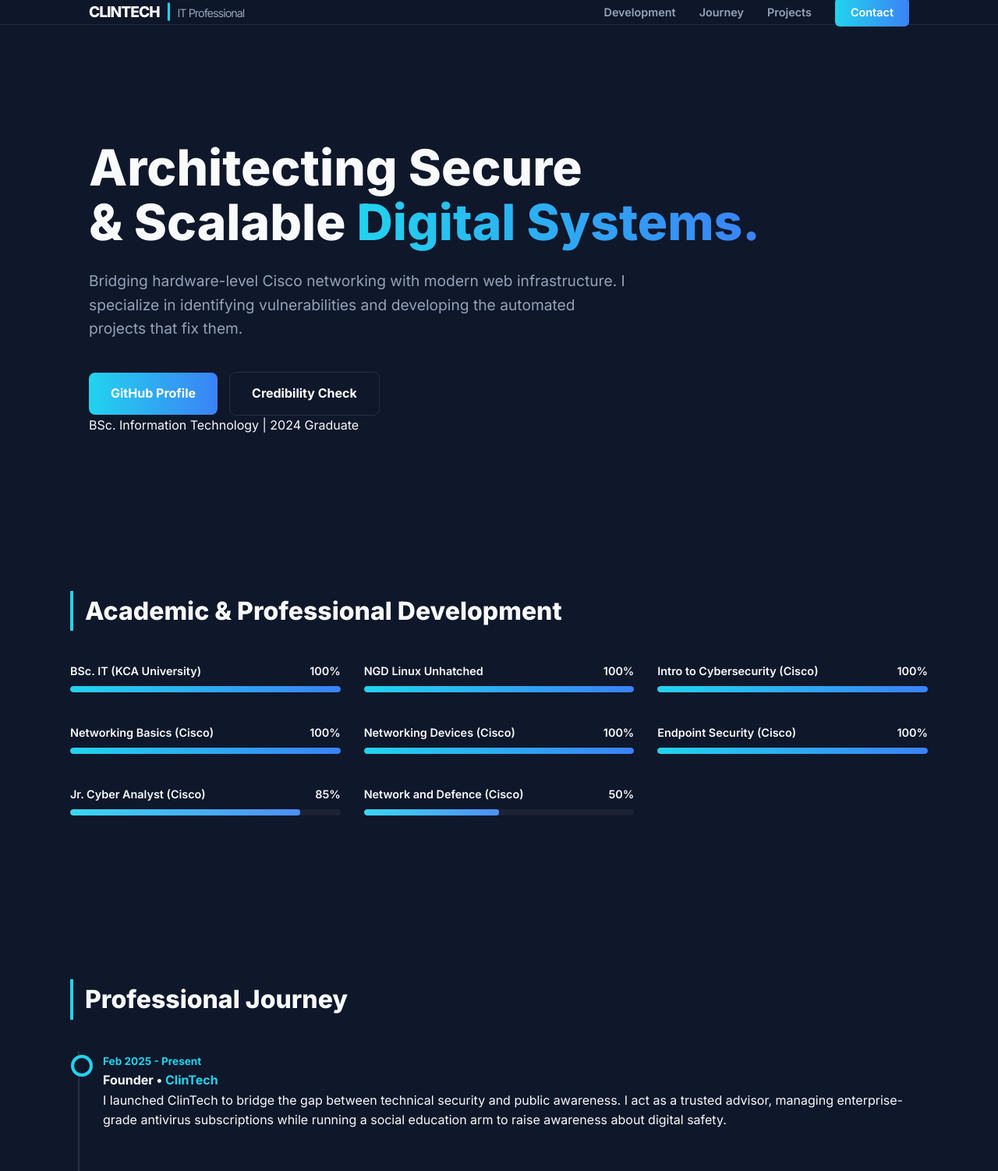
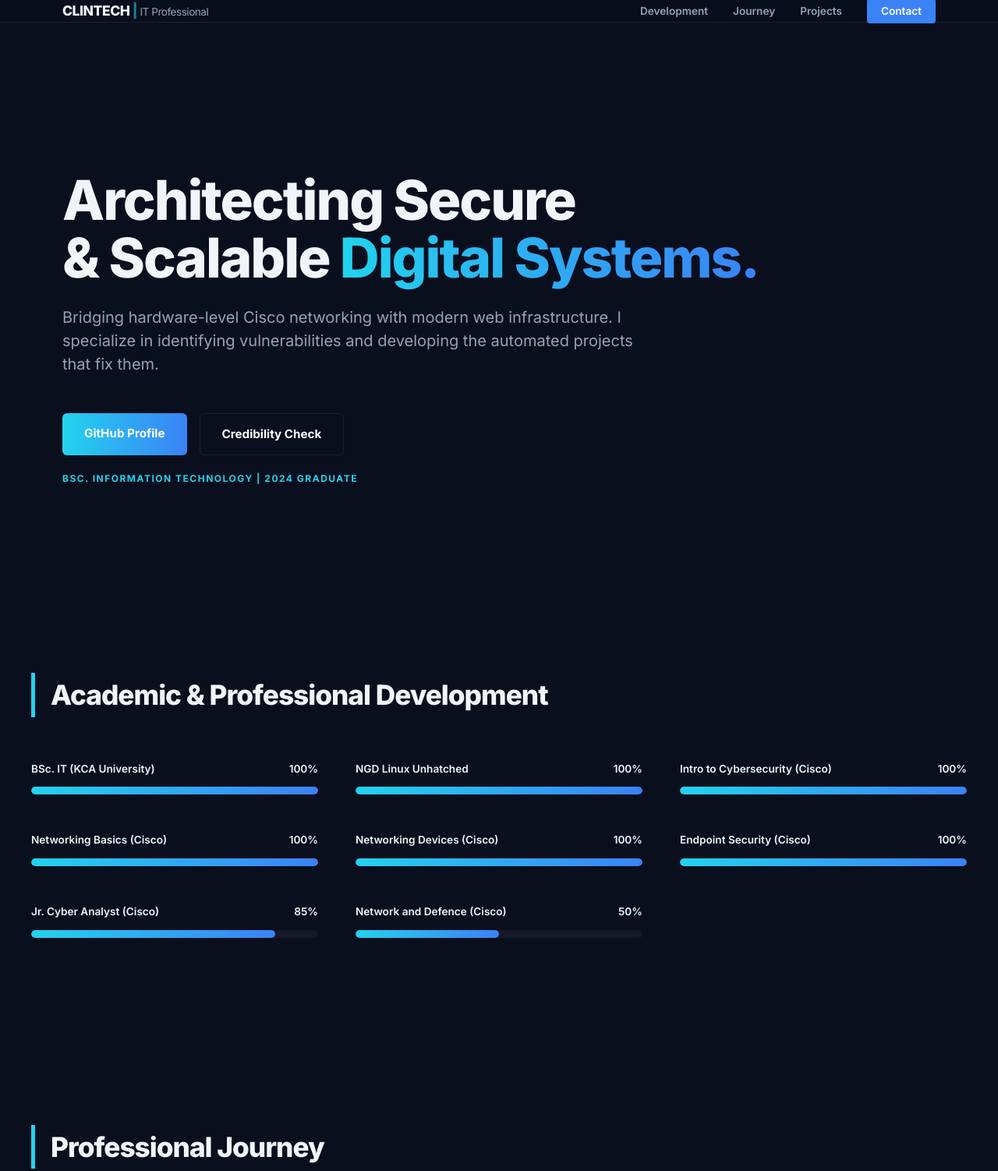
Before and after one commit to Clinntech/ClinTech, a website: page index.html in a window 1280 px wide. Shown: the top 1502 px of the page at 78% size. Drawn offline with Linux system fonts and the light colour scheme.

Commit message:
Refactor CSS styles for improved layout and design

```diff
--- a/style.css
+++ b/style.css
@@ -1,89 +1,101 @@
 :root {
-    --bg: #0f172a;
-    --card-bg: #1e293b;
+    --bg: #0a0f1e;
+    --card-bg: #131b2e;
     --vibrant-cyan: #22d3ee;
     --vibrant-blue: #3b82f6;
-    --text-main: #f8fafc;
+    --text-main: #f1f5f9;
     --text-dim: #94a3b8;
-    --border: rgba(255, 255, 255, 0.1);
+    --border: rgba(255, 255, 255, 0.08);
 }
 
 * { margin: 0; padding: 0; box-sizing: border-box; }
 html { scroll-behavior: smooth; }
 body { font-family: 'Inter', sans-serif; background-color: var(--bg); color: var(--text-main); line-height: 1.6; }
-.container { max-width: 1100px; margin: 0 auto; padding: 0 24px; }
-.section-spacing { padding: 100px 0; }
+.container { max-width: 1200px; margin: 0 auto; padding: 0 40px; }
+.section-spacing { padding: 120px 0; }
 
-/* Navigation */
-.navbar { position: fixed; width: 100%; top: 0; background: rgba(15, 23, 42, 0.9); backdrop-filter: blur(10px); z-index: 1000; border-bottom: 1px solid var(--border); }
-.nav-container { display: flex; justify-content: space-between; align-items: center; padding: 20px 0; max-width: 1100px; margin: 0 auto; padding: 0 24px; }
-.logo { font-weight: 800; font-size: 1.2rem; letter-spacing: -1px; }
-.logo-sep { color: var(--vibrant-cyan); margin: 0 5px; }
-.logo-title { font-weight: 400; color: var(--text-dim); font-size: 0.9rem; }
+/* Navbar */
+.navbar { position: fixed; width: 100%; top: 0; background: rgba(10, 15, 30, 0.85); backdrop-filter: blur(12px); z-index: 1000; border-bottom: 1px solid var(--border); }
+.nav-container { display: flex; justify-content: space-between; align-items: center; padding: 20px 0; max-width: 1200px; margin: 0 auto; padding: 0 40px; }
+.logo { font-weight: 800; font-size: 1.1rem; letter-spacing: -0.5px; }
+.logo-sep { color: var(--vibrant-cyan); opacity: 0.6; }
+.logo-title { font-weight: 400; color: var(--text-dim); font-size: 0.85rem; }
+.nav-links { display: flex; list-style: none; gap: 32px; align-items: center; }
+.nav-links a { text-decoration: none; color: var(--text-dim); font-size: 0.85rem; font-weight: 600; transition: 0.3s; }
+.nav-links a:hover { color: var(--vibrant-cyan); }
+.btn-nav { background: var(--vibrant-blue); color: #fff !important; padding: 8px 18px; border-radius: 4px; }
 
-.nav-links { display: flex; list-style: none; gap: 30px; align-items: center; }
-.nav-links a { text-decoration: none; color: var(--text-dim); font-size: 0.9rem; font-weight: 600; transition: 0.3s; }
-.nav-links a:hover { color: var(--vibrant-cyan); }
-.btn-nav { background: linear-gradient(90deg, var(--vibrant-cyan), var(--vibrant-blue)); color: #fff !important; padding: 10px 20px; border-radius: 6px; }
+/* Hero Section */
+.hero { padding: 220px 0 120px; }
+h1 { font-size: clamp(2.5rem, 5.5vw, 4.5rem); font-weight: 800; line-height: 1.05; letter-spacing: -2px; margin-bottom: 24px; }
+.text-vibrant { background: linear-gradient(90deg, var(--vibrant-cyan), var(--vibrant-blue)); -webkit-background-clip: text; -webkit-text-fill-color: transparent; }
+.hero-desc { font-size: 1.25rem; color: var(--text-dim); max-width: 750px; margin-bottom: 48px; line-height: 1.5; }
+.hero-action-group { display: flex; flex-direction: column; gap: 20px; }
+.hero-btns { display: flex; gap: 16px; }
+.hero-badge { font-size: 0.75rem; color: var(--vibrant-cyan); font-weight: 700; text-transform: uppercase; letter-spacing: 1.5px; }
 
-/* Mobile Menu */
-.mobile-menu-toggle { display: none; flex-direction: column; gap: 5px; background: none; border: none; cursor: pointer; }
-.mobile-menu-toggle span { display: block; width: 25px; height: 3px; background: var(--text-main); transition: 0.3s; }
+/* Buttons */
+.btn-primary, .btn-primary-small { background: linear-gradient(90deg, var(--vibrant-cyan), var(--vibrant-blue)); color: #fff; text-decoration: none; border-radius: 6px; font-weight: 700; transition: 0.3s; text-align: center; }
+.btn-primary { padding: 14px 28px; font-size: 0.95rem; }
+.btn-primary-small { padding: 10px 20px; font-size: 0.85rem; width: fit-content; }
+.btn-secondary { border: 1px solid var(--border); color: #fff; padding: 14px 28px; text-decoration: none; border-radius: 6px; font-weight: 700; font-size: 0.95rem; transition: 0.3s; }
+.btn-primary:hover, .btn-primary-small:hover { transform: translateY(-2px); box-shadow: 0 10px 20px rgba(59, 130, 246, 0.2); }
 
-/* Hero */
-.hero { padding: 180px 0 100px; }
-h1 { font-size: clamp(2.5rem, 6vw, 4rem); font-weight: 800; line-height: 1.1; margin-bottom: 24px; }
-.text-vibrant { background: linear-gradient(90deg, var(--vibrant-cyan), var(--vibrant-blue)); -webkit-background-clip: text; -webkit-text-fill-color: transparent; }
-.hero-desc { font-size: 1.2rem; color: var(--text-dim); max-width: 700px; margin-bottom: 40px; }
-.hero-btns { display: flex; flex-wrap: wrap; gap: 15px; align-items: center; }
+/* Progress Bars */
+.section-title { font-size: 2.2rem; font-weight: 800; margin-bottom: 56px; border-left: 5px solid var(--vibrant-cyan); padding-left: 20px; letter-spacing: -1px; }
+.edu-grid { display: grid; grid-template-columns: repeat(3, 1fr); gap: 48px; }
+.bar-info { display: flex; justify-content: space-between; margin-bottom: 12px; font-weight: 600; font-size: 0.85rem; }
+.bar-bg { background: rgba(255,255,255,0.04); height: 10px; border-radius: 20px; overflow: hidden; }
+.bar-fill { background: linear-gradient(90deg, var(--vibrant-cyan), var(--vibrant-blue)); height: 100%; border-radius: 20px; }
 
-.btn-primary { background: linear-gradient(90deg, var(--vibrant-cyan), var(--vibrant-blue)); color: #fff; padding: 14px 28px; text-decoration: none; border-radius: 8px; font-weight: 700; transition: 0.3s; border: none; }
-.btn-primary:hover { opacity: 0.9; transform: translateY(-2px); }
-.btn-secondary { border: 1px solid var(--border); color: #fff; padding: 14px 28px; text-decoration: none; border-radius: 8px; font-weight: 700; transition: 0.3s; }
-.btn-secondary:hover { background: var(--border); }
-.badge { font-size: 0.8rem; color: var(--vibrant-cyan); font-weight: 700; text-transform: uppercase; letter-spacing: 1px; }
+/* Timeline */
+.timeline { border-left: 1px solid var(--border); padding-left: 40px; margin-left: 10px; }
+.timeline-item { position: relative; margin-bottom: 64px; }
+.timeline-item::before { content: ''; position: absolute; left: -51px; top: 6px; width: 20px; height: 20px; background: var(--bg); border: 3px solid var(--vibrant-cyan); border-radius: 50%; }
+.date { color: var(--vibrant-cyan); font-weight: 800; font-size: 0.8rem; text-transform: uppercase; letter-spacing: 1px; margin-bottom: 8px; display: block; }
+.timeline-item h4 { font-size: 1.3rem; margin-bottom: 12px; }
+.timeline-item p { color: var(--text-dim); font-size: 1rem; max-width: 800px; }
+.link { color: var(--vibrant-cyan); text-decoration: none; font-weight: 700; border-bottom: 1px solid transparent; }
+.link:hover { border-bottom: 1px solid var(--vibrant-cyan); }
 
-/* Education Grid */
-.section-title { font-size: 2rem; font-weight: 800; margin-bottom: 40px; border-left: 4px solid var(--vibrant-cyan); padding-left: 15px; }
-.edu-grid { display: grid; grid-template-columns: repeat(auto-fit, minmax(300px, 1fr)); gap: 30px; }
-.bar-item { margin-bottom: 10px; }
-.bar-info { display: flex; justify-content: space-between; margin-bottom: 8px; font-weight: 600; font-size: 0.9rem; }
-.bar-bg { background: rgba(255,255,255,0.05); height: 8px; border-radius: 10px; overflow: hidden; }
-.bar-fill { background: linear-gradient(90deg, var(--vibrant-cyan), var(--vibrant-blue)); height: 100%; border-radius: 10px; }
-.animated { position: relative; }
-.animated::after { content: ''; position: absolute; top:0; left:0; width: 100%; height: 100%; background: rgba(255,255,255,0.2); animation: pulse 2s infinite; }
-@keyframes pulse { 0% { opacity: 0.2; } 50% { opacity: 0.5; } 100% { opacity: 0.2; } }
-
-/* Journey Timeline */
-.timeline { border-left: 2px solid var(--border); padding-left: 30px; margin-left: 10px; }
-.timeline-item { position: relative; margin-bottom: 50px; }
-.timeline-item::before { content: ''; position: absolute; left: -41px; top: 5px; width: 20px; height: 20px; background: var(--bg); border: 4px solid var(--vibrant-cyan); border-radius: 50%; }
-.date { color: var(--vibrant-cyan); font-weight: 700; font-size: 0.85rem; }
-.link { color: var(--vibrant-cyan); text-decoration: none; font-weight: 700; }
-
-/* Projects Grid */
-.projects-grid { display: grid; grid-template-columns: repeat(auto-fit, minmax(320px, 1fr)); gap: 30px; }
-.project-card { background: var(--card-bg); padding: 40px; border-radius: 16px; border: 1px solid var(--border); transition: 0.3s; }
-.project-card:hover { border-color: var(--vibrant-cyan); transform: translateY(-5px); }
-.status-tag { display: inline-block; padding: 4px 12px; border-radius: 4px; font-size: 0.7rem; font-weight: 800; text-transform: uppercase; margin-bottom: 15px; }
+/* Projects Grid - Balanced Cards */
+.projects-grid { display: grid; grid-template-columns: repeat(3, 1fr); gap: 32px; }
+.project-card {
+    background: var(--card-bg);
+    padding: 40px;
+    border-radius: 20px;
+    border: 1px solid var(--border);
+    display: flex;
+    flex-direction: column;
+    justify-content: space-between;
+    transition: 0.4s cubic-bezier(0.175, 0.885, 0.32, 1.275);
+}
+.project-card:hover { transform: translateY(-10px); border-color: var(--vibrant-cyan); box-shadow: 0 20px 40px rgba(0,0,0,0.3); }
+.status-tag { display: inline-block; padding: 4px 10px; border-radius: 4px; font-size: 0.65rem; font-weight: 800; text-transform: uppercase; margin-bottom: 20px; letter-spacing: 1px; }
 .done { background: rgba(34, 211, 238, 0.1); color: var(--vibrant-cyan); }
 .in-progress { background: rgba(59, 130, 246, 0.1); color: var(--vibrant-blue); }
-.project-link { color: var(--vibrant-cyan); text-decoration: none; font-weight: 700; font-size: 0.9rem; margin-top: 15px; display: inline-block; }
+.project-card h3 { font-size: 1.5rem; margin-bottom: 16px; font-weight: 700; color: #fff; }
+.project-card p { color: var(--text-dim); font-size: 0.95rem; margin-bottom: 32px; line-height: 1.6; }
+.project-link { color: var(--vibrant-cyan); text-decoration: none; font-weight: 700; font-size: 0.9rem; }
 
-/* Contact */
-.contact-grid { display: grid; grid-template-columns: repeat(auto-fit, minmax(200px, 1fr)); gap: 40px; margin-top: 30px; }
-.label { display: block; font-size: 0.75rem; text-transform: uppercase; color: var(--vibrant-cyan); font-weight: 800; margin-bottom: 5px; }
-.value { font-size: 1.1rem; color: #fff; text-decoration: none; transition: 0.3s; }
+/* Contact Section */
+.contact-sub { font-size: 1.1rem; color: var(--text-dim); margin-top: -40px; margin-bottom: 60px; }
+.contact-grid { display: grid; grid-template-columns: repeat(4, 1fr); gap: 40px; }
+.label { display: block; font-size: 0.7rem; text-transform: uppercase; color: var(--vibrant-cyan); font-weight: 800; margin-bottom: 8px; letter-spacing: 1px; }
+.value { font-size: 1.05rem; color: #fff; text-decoration: none; font-weight: 600; transition: 0.3s; }
 .value:hover { color: var(--vibrant-cyan); }
 
 /* Footer */
-.footer { border-top: 1px solid var(--border); padding: 50px 0; text-align: center; color: var(--text-dim); font-size: 0.9rem; }
+.footer { border-top: 1px solid var(--border); padding: 64px 0; text-align: center; color: var(--text-dim); font-size: 0.85rem; }
 
-/* Mobile Queries */
+/* Responsive Adjustments */
+@media (max-width: 1024px) {
+    .edu-grid, .projects-grid { grid-template-columns: 1fr 1fr; }
+    .contact-grid { grid-template-columns: 1fr 1fr; }
+}
 @media (max-width: 768px) {
-    .nav-links { display: none; flex-direction: column; position: absolute; top: 100%; left: 0; width: 100%; background: var(--bg); padding: 40px; border-bottom: 1px solid var(--border); }
-    .nav-links.active { display: flex; }
-    .mobile-menu-toggle { display: flex; }
-    .hero { padding: 120px 0 60px; }
-    .section-spacing { padding: 60px 0; }
+    .edu-grid, .projects-grid, .contact-grid { grid-template-columns: 1fr; }
+    .hero { padding-top: 160px; }
+    h1 { font-size: 3rem; }
+    .nav-links { display: none; }
 }
```
